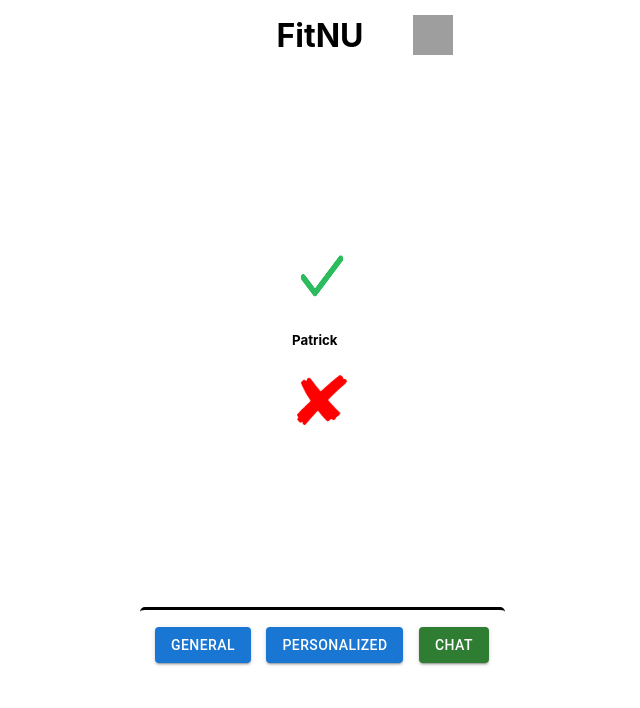
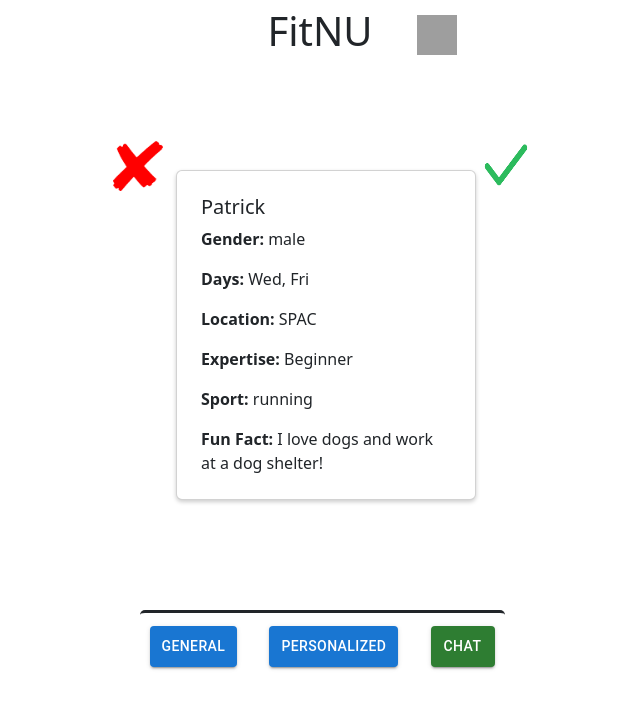
Before and after one commit to 394-w24/FitNU, a React (Vite) app: page /Chat in a window 1280 px wide. Shown: the top 708 px of the page, without its empty margins (318-958 px from the left). Built offline with nearby package versions, Linux system fonts and the light colour scheme; grey boxes are pictures that could not be loaded.

Commit message:
added profile data, fixed card placement

```diff
--- a/package.json
+++ b/package.json
@@ -13,6 +13,8 @@
     "@emotion/react": "^11.11.3",
     "@emotion/styled": "^11.11.0",
     "@mui/material": "^5.15.3",
+    "bootstrap": "^5.3.2",
+    "bootstrap-icons": "^1.11.3",
     "firebase": "^10.7.1",
     "json-loader": "^0.5.7",
     "react": "^18.2.0",
--- a/src/App.css
+++ b/src/App.css
@@ -1,5 +1,6 @@
 .app {
   display: flex;
+  flex-direction: column; /* Change to column to stack children vertically */
   width: 365px;
   height: 680px;
   max-width: 375px;
@@ -10,8 +11,18 @@
 
 .app-content {
   width: 100%;
-  height: 540px;
+  flex-grow: 1; /* Takes up all available space */
   display: flex;
   align-items: center;
   justify-content: center;
 }
+
+.personal {
+  display: flex; /* Use flexbox */
+  justify-content: space-between; /* Adjust this value as needed */
+}
+
+.navbar {
+  /* Your Navbar styles here */
+  margin-top: auto; /* Push the Navbar to the bottom */
+}
--- a/src/App.jsx
+++ b/src/App.jsx
@@ -5,7 +5,9 @@ import Navbar from "./components/Navbar";
 import Header from "./components/Header";
 import Check from "./components/Check";
 import Cross from "./components/Cross";
-import ProfilePage from "./components/ProfilePage";
+import Profile from "./components/Profile";
+import 'bootstrap/dist/css/bootstrap.min.css';
+import 'bootstrap-icons/font/bootstrap-icons.css';
 //import UserProvider from './components/UserContext';
 
 const App = () => {
@@ -15,10 +17,9 @@ const App = () => {
         <Header />
         <div className="app-content">
           <div className="personal">
+            <Cross />
+            <Profile />
             <Check />
-            {/* profile image here */}
-            <ProfilePage />
-            <Cross />
           </div>
           <Router />
         </div>
--- a/src/components/Navbar.css
+++ b/src/components/Navbar.css
@@ -1,13 +1,20 @@
 .navbar {
-  position: absolute;
+  position: fixed; /* changed from absolute to fixed to stick at the bottom */
+  bottom: 0;
+  left: 0; /* Add this to start from the far left */
   width: 100%;
   height: 70px;
-  bottom: 0;
   display: flex;
   align-items: center;
-  justify-content: space-evenly;
+  justify-content: center; /* Center the buttons */
   border-top: solid;
   border-top-left-radius: 5px;
   border-top-right-radius: 5px;
   z-index: 500;
 }
+
+.navbar button {
+  padding: 8px 12px; /* Adjust as needed */
+  /* Add margin if you want some space between the buttons */
+  margin: 0 10px;
+}
--- /dev/null
+++ b/src/components/Profile.jsx
@@ -0,0 +1,23 @@
+import React, { useState, useEffect } from 'react';
+import ProfileCard from './ProfileCard';
+import useProfileStore from '../utilities/store';
+
+const Profile = () => {
+
+    const { profile } = useProfileStore();
+
+    return (
+        <div className="Profile Page">
+            {profile !== null ? (
+                <div>
+                    <ProfileCard profile={profile} />
+                </div>
+            ) : (
+                <p>No more profiles to display.</p>
+            )}
+        </div>
+    );
+}
+
+
+export default Profile;
--- a/src/components/ProfileCard.css
+++ b/src/components/ProfileCard.css
@@ -1,5 +1,16 @@
+.card {
+  width: 300px;
+  height: 400px;
+  position: fixed;
+  top: 30px;
+  left: 50%; /* Center horizontally */
+  transform: translateX(-50%); /* Adjust horizontal centering */
+  overflow-y: auto;
+  box-shadow: 0 2px 4px rgba(0, 0, 0, 0.2);
+}
+
 .product .card-img-top {
-    width: 100%;
-    height: 15vw;
-    object-fit: cover;
-  }
+  width: 100%;
+  height: 15vw;
+  object-fit: cover;
+}
--- a/src/components/ProfileCard.jsx
+++ b/src/components/ProfileCard.jsx
@@ -1,6 +1,28 @@
 import React from 'react';
 import './ProfileCard.css';
 
+//map day numbers to day names
+const mapDayNumberToName = (dayNumbers) => {
+    const daysMap = ['Mon', 'Tue', 'Wed', 'Thu', 'Fri', 'Sat', 'Sun'];
+    return dayNumbers.map(number => daysMap[number - 1]).join(', ');
+};
+
+//convert location number to string
+const getLocationName = (locationNumber) => {
+    const locations = { 0: "SPAC", 1: "Blom" };
+    return locations[locationNumber] || "Unknown Location";
+};
+
+//convert expertise number to string
+const getExpertiseLevel = (expertiseNumber) => {
+    const expertiseLevels = {
+        1: "Beginner",
+        2: "Intermediate",
+        3: "Advanced",
+        4: "Expert"
+    };
+    return expertiseLevels[expertiseNumber] || "Unknown Expertise Level";
+};
 
 
 const Card = ({ profile }) => (
@@ -8,8 +30,12 @@ const Card = ({ profile }) => (
         {/* <img src={profile.thumbnail} className="card-img-top" alt={profile.description} /> */}
         <div className="card-body">
             <h5 className="card-title">{profile.name}</h5>
-
-
+            <p className="card-text"><strong>Gender:</strong> {profile.gender}</p>
+            <p className="card-text"><strong>Days:</strong> {mapDayNumberToName(profile.days)}</p>
+            <p className="card-text"><strong>Location:</strong> {getLocationName(profile.location)}</p>
+            <p className="card-text"><strong>Expertise:</strong> {getExpertiseLevel(profile.expertise)}</p>
+            <p className="card-text"><strong>Sport:</strong> {profile.sport}</p>
+            <p className="card-text"><strong>Fun Fact:</strong> {profile.funFact}</p>
         </div>
     </div>
 );
--- a/src/components/ProfileHandler.jsx
+++ b/src/components/ProfileHandler.jsx
@@ -1,5 +1,4 @@
 import DATAFILE from '../data/dummyData.json';
-import ProfilePage from "./ProfilePage";
 import useProfileStore from '../utilities/store';
 
 
--- a/src/components/ProfilePage.jsx
+++ /dev/null
@@ -1,45 +0,0 @@
-// App.js or any React component file where you want to display profiles
-import React, { useState, useEffect } from 'react';
-import { nextProfile } from './ProfileHandler'; // Import your ProfileHandler function
-import ProfileCard from './ProfileCard'; // Import the ProfileCard component
-import useProfileStore from '../utilities/store';
-
-const ProfilePage = () => {
-    /*const [currentUserId, setCurrentUser] = useState(null);
-
-    useEffect(() => {
-        // Call nextProfile when the component mounts to initialize the first profile
-        nextProfile();
-    }, []);
-
-    const showNextProfile = () => {
-        nextProfile();
-    };
-
-    const onCardClick = () => {
-        showNextProfile();
-    };
-
-    const changeUser = (id) => {
-        setCurrentUser(id);
-    }
-
-    ProfilePage.changeUser = changeUser;*/
-
-    const { profile } = useProfileStore();
-
-    return (
-        <div className="Profile Page">
-            {profile !== null ? (
-                <div>
-                    <ProfileCard profile={profile} />
-                </div>
-            ) : (
-                <p>No more profiles to display.</p>
-            )}
-        </div>
-    );
-}
-
-
-export default ProfilePage;
```
Also changed, not shown: 1 other file (tests, documents, lock files or other folders).
